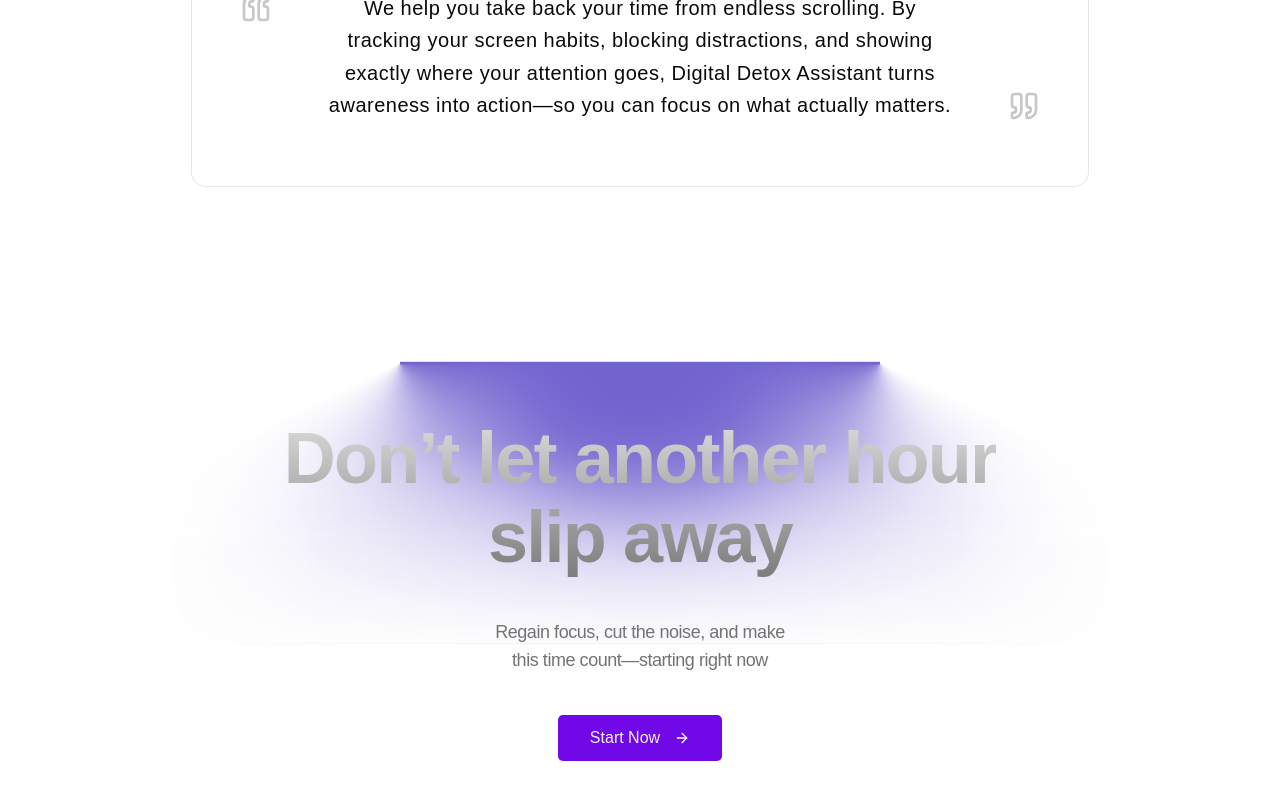
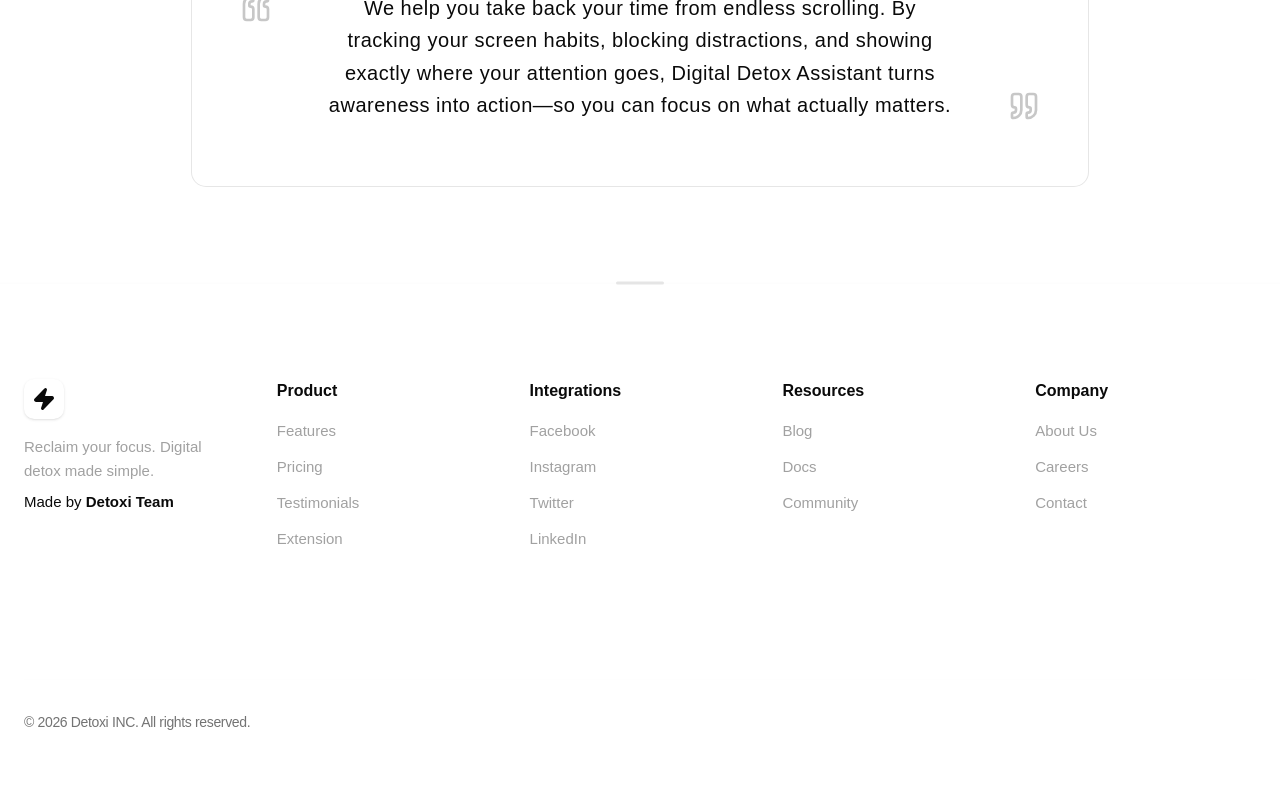
Before and after one commit to atithiswain09/Digital-Detox-Assistant, a React (Vite) app in the folder client/: page / in a window 1280 px wide. Shown: the part 1934-2734 px from the top of the page. Built offline with nearby package versions, Linux system fonts and the light colour scheme.

Commit message:
feat: implement new footer and info routes with associated components

```diff
--- /dev/null
+++ b/client/src/pages/home/Footer/index.jsx
@@ -0,0 +1,140 @@
+import React from "react";
+import { Link } from "@tanstack/react-router";
+import { Zap } from "lucide-react";
+import { cn } from "@/lib/utils";
+
+const Footer = ({ className }) => {
+  const productLinks = [
+    { name: "Features", href: "/features" },
+    { name: "Pricing", href: "/pricing" },
+    { name: "Testimonials", href: "/testimonials" },
+    { name: "Extension", href: "/extension" },
+  ];
+
+  const integrationLinks = [
+    { name: "Facebook", href: "https://facebook.com", external: true },
+    { name: "Instagram", href: "https://instagram.com", external: true },
+    { name: "Twitter", href: "https://twitter.com", external: true },
+    { name: "LinkedIn", href: "https://linkedin.com", external: true },
+  ];
+
+  const resourceLinks = [
+    { name: "Blog", href: "/blog" },
+    { name: "Docs", href: "/docs" },
+    { name: "Community", href: "/community" },
+  ];
+
+  const companyLinks = [
+    { name: "About Us", href: "/about" },
+    { name: "Careers", href: "/careers" },
+    { name: "Contact", href: "/contact" },
+  ];
+
+  const LinkItem = ({ link }) => {
+    const className = "text-neutral-400 hover:text-foreground transition-colors duration-200 text-[15px] font-normal";
+
+    if (link.external) {
+      return (
+        <li>
+          <a
+            href={link.href}
+            target="_blank"
+            rel="noopener noreferrer"
+            className={className}
+          >
+            {link.name}
+          </a>
+        </li>
+      );
+    }
+    return (
+      <li>
+        <Link
+          to={link.href}
+          className={className}
+        >
+          {link.name}
+        </Link>
+      </li>
+    );
+  };
+
+  return (
+    <footer className={cn("w-full bg-background border-t border-neutral-200/5 dark:border-neutral-800/50 relative", className)}>
+      {/* Decorative Top Element */}
+      <div className="absolute top-0 left-0 w-full h-[1px] bg-neutral-200/10 dark:bg-neutral-800" />
+      <div className="absolute top-0 left-1/2 -translate-x-1/2 -translate-y-1/2">
+        <div className="w-12 h-[3px] bg-neutral-200 dark:bg-white rounded-full shadow-[0_0_10px_rgba(255,255,255,0.1)]" />
+      </div>
+
+      <div className="max-w-7xl mx-auto px-6 py-16 lg:py-24">
+        {/* Main Grid: 5 columns on desktop */}
+        <div className="grid grid-cols-1 sm:grid-cols-2 lg:grid-cols-5 gap-12 lg:gap-8">
+
+          {/* Brand Section - Column 1 */}
+          <div className="space-y-6 flex flex-col items-center sm:items-start text-center sm:text-left">
+            <div className="space-y-4">
+              <div className="w-10 h-10 bg-white rounded-lg flex items-center justify-center shadow-sm">
+                <Zap className="w-6 h-6 text-neutral-950 fill-neutral-950" />
+              </div>
+              <div className="space-y-2">
+                <p className="text-[15px] text-neutral-400 leading-relaxed max-w-[200px]">
+                  Reclaim your focus. Digital detox made simple.
+                </p>
+                <p className="text-[15px] font-medium text-foreground">
+                  Made by <span className="font-bold">Detoxi Team</span>
+                </p>
+              </div>
+            </div>
+          </div>
+
+          {/* Navigation Grid - Columns 2-5 */}
+          <div className="space-y-4">
+            <h3 className="text-base font-bold text-foreground">Product</h3>
+            <ul className="space-y-3">
+              {productLinks.map((link) => (
+                <LinkItem key={link.name} link={link} />
+              ))}
+            </ul>
+          </div>
+
+          <div className="space-y-4">
+            <h3 className="text-base font-bold text-foreground">Integrations</h3>
+            <ul className="space-y-3">
+              {integrationLinks.map((link) => (
+                <LinkItem key={link.name} link={link} />
+              ))}
+            </ul>
+          </div>
+
+          <div className="space-y-4">
+            <h3 className="text-base font-bold text-foreground">Resources</h3>
+            <ul className="space-y-3">
+              {resourceLinks.map((link) => (
+                <LinkItem key={link.name} link={link} />
+              ))}
+            </ul>
+          </div>
+
+          <div className="space-y-4">
+            <h3 className="text-base font-bold text-foreground">Company</h3>
+            <ul className="space-y-3">
+              {companyLinks.map((link) => (
+                <LinkItem key={link.name} link={link} />
+              ))}
+            </ul>
+          </div>
+        </div>
+
+        {/* Bottom Bar */}
+        <div className="mt-20 lg:mt-32 pt-8 border-t border-neutral-200/5 dark:border-neutral-800/50">
+          <p className="text-sm text-neutral-500 font-medium tracking-tight text-center sm:text-left">
+            © 2026 Detoxi INC. All rights reserved.
+          </p>
+        </div>
+      </div>
+    </footer>
+  );
+};
+
+export default Footer;
--- a/client/src/routes/about/index.lazy.jsx
+++ b/client/src/routes/(info)/about/index.lazy.jsx
@@ -1,7 +1,7 @@
 import { createLazyFileRoute } from "@tanstack/react-router";
 import { SEO } from "@/components/shared/SEO";
 
-export const Route = createLazyFileRoute("/about/")({
+export const Route = createLazyFileRoute("/(info)/about/")({
   component: RouteComponent,
 });
 
--- a/client/src/routes/index.lazy.jsx
+++ b/client/src/routes/(info)/index.jsx
@@ -1,16 +1,16 @@
 import * as React from "react";
 import Hero from "@/pages/home/Hero";
-import { createLazyFileRoute } from "@tanstack/react-router";
+import { createFileRoute } from "@tanstack/react-router";
 import Features from "@/pages/home/Features";
 import AboutUs from "@/pages/home/About";
-import FooterCTA from "@/pages/home/FooterCTA";
 import { SEO } from "@/components/shared/SEO";
+// import FooterCTA from "@/pages/home/FooterCTA";
 
 const GridBackground = React.lazy(
   () => import("@/components/shared/GridBackground"),
 );
 
-export const Route = createLazyFileRoute("/")({
+export const Route = createFileRoute("/(info)/")({
   component: RouteComponent,
 });
 
@@ -25,8 +25,8 @@
       <GridBackground />
       <Hero />
       <Features />
+      {/* <FooterCTA /> */}
       <AboutUs />
-      <FooterCTA />
     </>
   );
 }
--- /dev/null
+++ b/client/src/routes/(info)/route.lazy.jsx
@@ -0,0 +1,21 @@
+import Navbar from "@/components/layout/navbar";
+import Footer from "@/pages/home/Footer";
+import { createLazyFileRoute, Outlet } from "@tanstack/react-router";
+
+export const Route = createLazyFileRoute("/(info)")({
+  component: RouteComponent,
+});
+
+function RouteComponent() {
+  return (
+    <>
+      <div className="h-screen w-full flex flex-col">
+        <Navbar />
+        <main className="flex-1">
+          <Outlet />
+        </main>
+        <Footer />
+      </div>
+    </>
+  );
+}
--- a/client/src/routes/__root.jsx
+++ b/client/src/routes/__root.jsx
@@ -7,6 +7,7 @@
 import { Suspense } from "react";
 import { ErrorBoundary } from "@/components/shared/ErrorBoundary";
 import { SEO } from "@/components/shared/SEO";
+import Footer from "@/pages/home/Footer";
 
 const Navbar = React.lazy(() => import("@/components/layout/navbar"));
 const GridBackground = React.lazy(
@@ -29,14 +30,7 @@
             description="Your personal assistant for digital wellness and healthy tech habits."
             keywords="digital detox, tech balance, wellness, focus, productivity"
           />
-          <div className="h-screen w-full flex flex-col">
-            <Suspense fallback={null}>
-              <Navbar />
-            </Suspense>
-            <main className="flex-1">
-              <Outlet />
-            </main>
-          </div>
+          <Outlet />
         </ThemeProvider>
       </TooltipProvider>
       {import.meta.env.MODE === "development" && (
```
Also changed, not shown: client/src/routeTree.gen.ts (+70 -35 lines).
